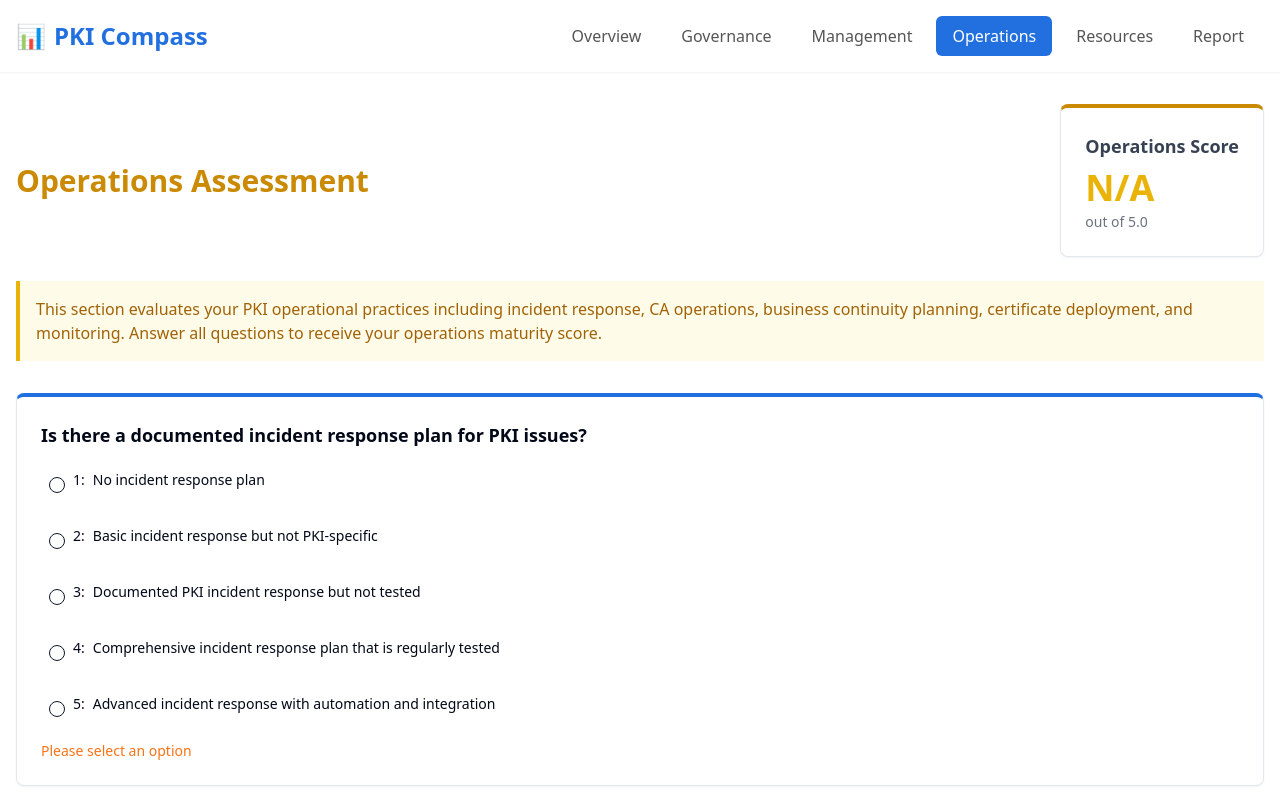
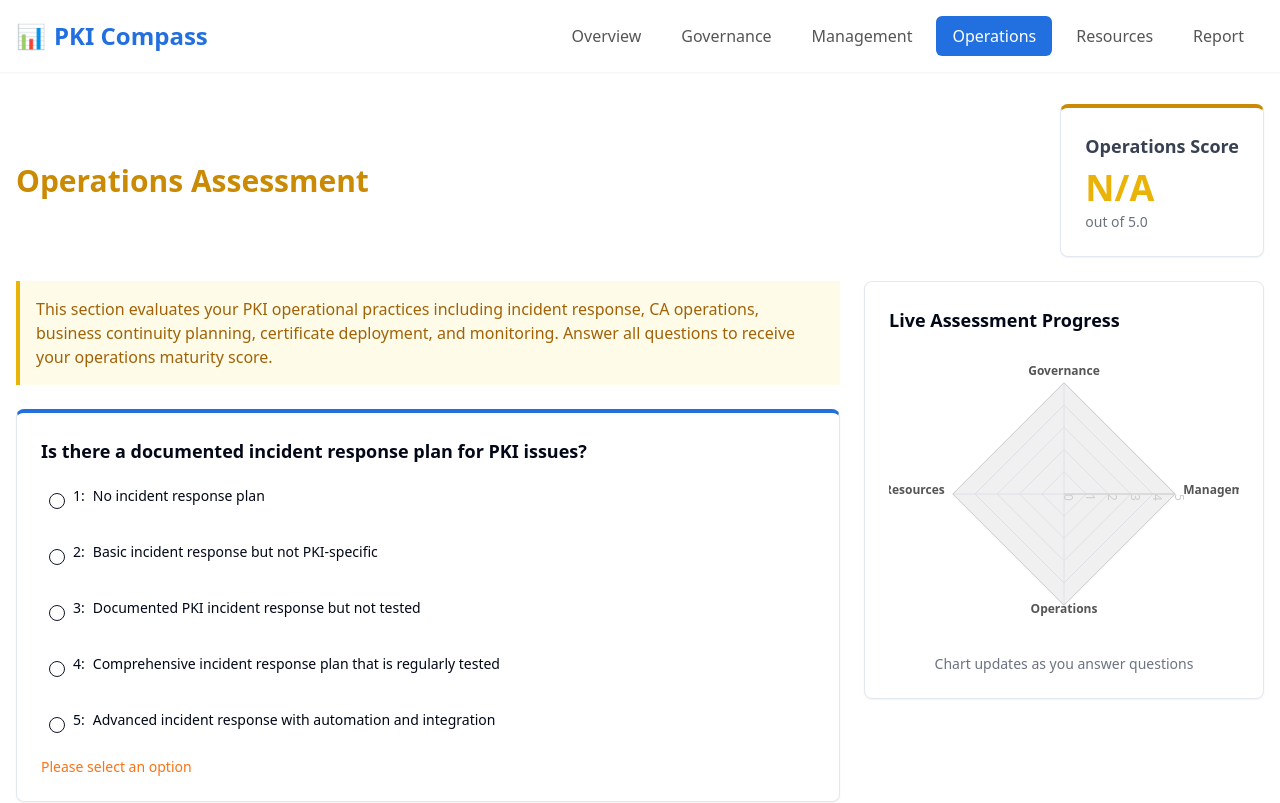
Before and after one commit to ashokpx/pki-compass-assessment, a React (Vite) app: page /operations in a window 1280 px wide. Shown: the top 803 px of the page. Built offline with nearby package versions, Linux system fonts and the light colour scheme.

Commit message:
Refactor: Update radar graph
Update the radar graph component.

```diff
--- a/src/components/RadarChart.tsx
+++ b/src/components/RadarChart.tsx
@@ -1,6 +1,6 @@
 
 import React from 'react';
-import { ResponsiveContainer, RadarChart, PolarGrid, PolarAngleAxis, Radar, Tooltip, Legend } from 'recharts';
+import { ResponsiveContainer, RadarChart, PolarGrid, PolarAngleAxis, Radar, Tooltip, Legend, PolarRadiusAxis } from 'recharts';
 import { useAssessment, DomainScore } from '@/contexts/AssessmentContext';
 import {
   ChartContainer,
@@ -12,6 +12,7 @@ interface RadarChartProps {
   size?: 'sm' | 'md' | 'lg';
   showTooltip?: boolean;
   showLegend?: boolean;
+  showFullMark?: boolean;
   className?: string;
 }
 
@@ -19,6 +20,7 @@ const RadarChartComponent: React.FC<RadarChartProps> = ({
   size = 'lg',
   showTooltip = true,
   showLegend = true,
+  showFullMark = true,
   className
 }) => {
   const { domainScores } = useAssessment();
@@ -66,6 +68,7 @@ const RadarChartComponent: React.FC<RadarChartProps> = ({
               fontWeight: 'bold'
             }}
           />
+          <PolarRadiusAxis domain={[0, 5]} tickCount={6} />
           <Radar
             name="Current Score"
             dataKey="score"
@@ -73,6 +76,15 @@ const RadarChartComponent: React.FC<RadarChartProps> = ({
             fill="#2270e0"
             fillOpacity={0.5}
           />
+          {showFullMark && (
+            <Radar
+              name="Maximum Score"
+              dataKey="fullMark"
+              stroke="#cccccc"
+              fill="#cccccc"
+              fillOpacity={0.3}
+            />
+          )}
           {showTooltip && (
             <ChartTooltip content={<ChartTooltipContent />} />
           )}
--- a/src/pages/Management.tsx
+++ b/src/pages/Management.tsx
@@ -3,9 +3,11 @@ import React from 'react';
 import { useAssessment, managementQuestions } from '@/contexts/AssessmentContext';
 import QuestionCard from '@/components/QuestionCard';
 import ScoreCard from '@/components/ScoreCard';
+import RadarChart from '@/components/RadarChart';
 import { Button } from '@/components/ui/button';
 import { Link } from 'react-router-dom';
 import { ChevronLeft, ChevronRight } from 'lucide-react';
+import { Card, CardContent } from '@/components/ui/card';
 
 const Management: React.FC = () => {
   const { domainScores } = useAssessment();
@@ -17,17 +19,33 @@ const Management: React.FC = () => {
         <ScoreCard title="Management Score" score={domainScores.management} color="border-t-green-600" />
       </div>
 
-      <div className="bg-green-50 border-l-4 border-green-500 p-4 mb-8">
+      <div className="grid grid-cols-1 lg:grid-cols-3 gap-6 mb-8">
+        <div className="lg:col-span-2">
+          <div className="bg-green-50 border-l-4 border-green-500 p-4 mb-6">
             <p className="text-green-700">
               This section evaluates your certificate inventory practices, lifecycle management, renewal processes,
               revocation procedures, and private key management. Answer all questions to receive your management maturity score.
             </p>
           </div>
 
-      <div className="mb-8">
+          <div className="mb-6">
             {managementQuestions.map((question) => (
               <QuestionCard key={question.id} question={question} />
             ))}
+          </div>
+        </div>
+
+        <div className="lg:col-span-1">
+          <Card>
+            <CardContent className="pt-6">
+              <h3 className="text-lg font-semibold mb-4">Live Assessment Progress</h3>
+              <RadarChart size="md" showLegend={false} />
+              <div className="text-center mt-4 text-sm text-gray-500">
+                Chart updates as you answer questions
+              </div>
+            </CardContent>
+          </Card>
+        </div>
       </div>
 
       <div className="flex justify-between">
--- a/src/pages/Operations.tsx
+++ b/src/pages/Operations.tsx
@@ -3,9 +3,11 @@ import React from 'react';
 import { useAssessment, operationsQuestions } from '@/contexts/AssessmentContext';
 import QuestionCard from '@/components/QuestionCard';
 import ScoreCard from '@/components/ScoreCard';
+import RadarChart from '@/components/RadarChart';
 import { Button } from '@/components/ui/button';
 import { Link } from 'react-router-dom';
 import { ChevronLeft, ChevronRight } from 'lucide-react';
+import { Card, CardContent } from '@/components/ui/card';
 
 const Operations: React.FC = () => {
   const { domainScores } = useAssessment();
@@ -17,7 +19,9 @@ const Operations: React.FC = () => {
         <ScoreCard title="Operations Score" score={domainScores.operations} color="border-t-yellow-600" />
       </div>
 
-      <div className="bg-yellow-50 border-l-4 border-yellow-500 p-4 mb-8">
+      <div className="grid grid-cols-1 lg:grid-cols-3 gap-6 mb-8">
+        <div className="lg:col-span-2">
+          <div className="bg-yellow-50 border-l-4 border-yellow-500 p-4 mb-6">
             <p className="text-yellow-700">
               This section evaluates your PKI operational practices including incident response, CA operations,
               business continuity planning, certificate deployment, and monitoring. Answer all questions to receive
@@ -25,10 +29,24 @@ const Operations: React.FC = () => {
             </p>
           </div>
 
-      <div className="mb-8">
+          <div className="mb-6">
             {operationsQuestions.map((question) => (
               <QuestionCard key={question.id} question={question} />
             ))}
+          </div>
+        </div>
+
+        <div className="lg:col-span-1">
+          <Card>
+            <CardContent className="pt-6">
+              <h3 className="text-lg font-semibold mb-4">Live Assessment Progress</h3>
+              <RadarChart size="md" showLegend={false} />
+              <div className="text-center mt-4 text-sm text-gray-500">
+                Chart updates as you answer questions
+              </div>
+            </CardContent>
+          </Card>
+        </div>
       </div>
 
       <div className="flex justify-between">
```
Lines whose indentation alone changed are shown as unchanged.
